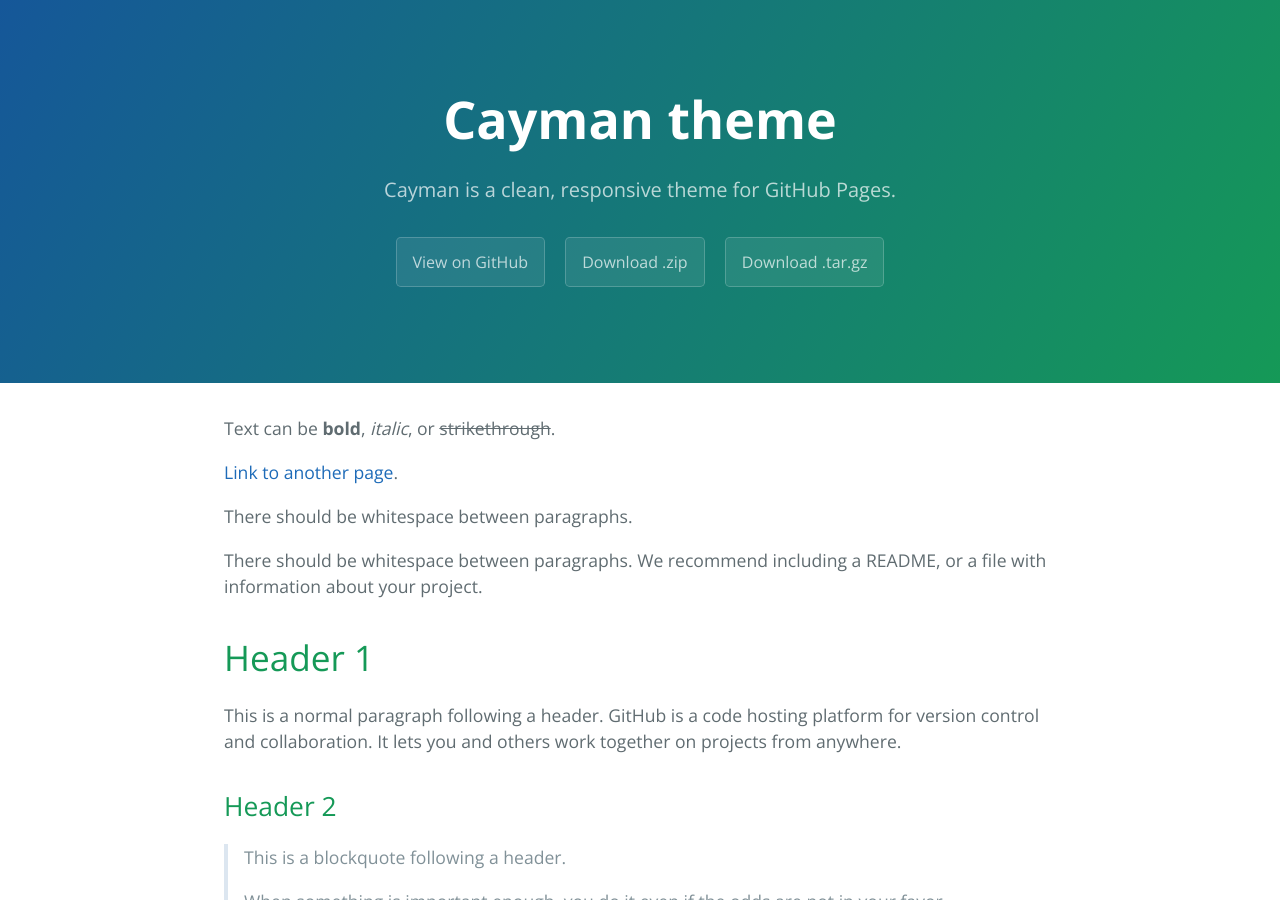
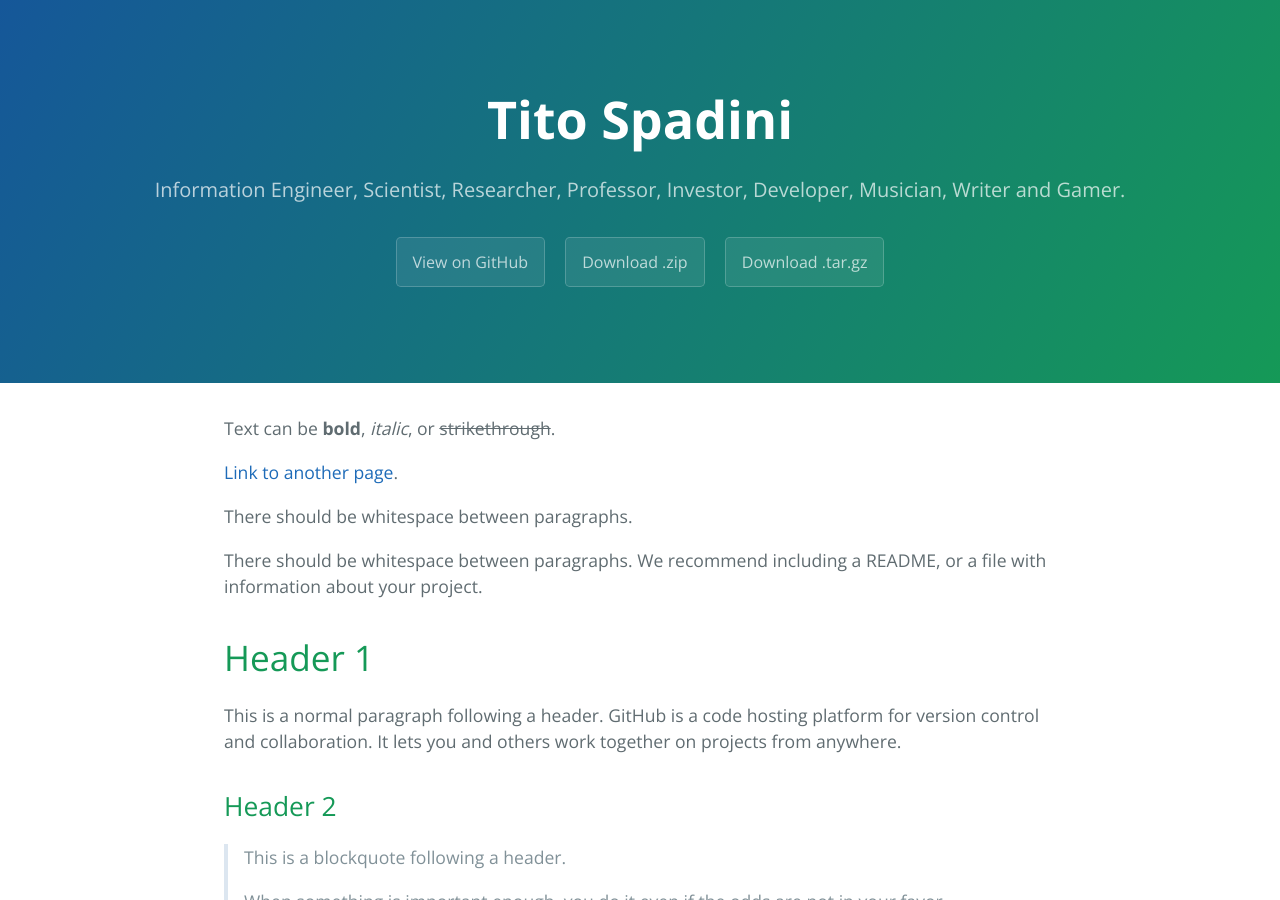
Before and after one commit to tito-spadini/titocaco.github.io, a Jekyll site: the page built from index.md, in a window 1280 px wide and 900 px high. Built offline with Jekyll 4.4.1, drawn with Linux system fonts in a browser that asks for light colours.

Commit message:
Updating title and description

```diff
--- a/_config.yml
+++ b/_config.yml
@@ -1,5 +1,5 @@
-title: Cayman theme
-description: Cayman is a clean, responsive theme for GitHub Pages.
+title: Tito Spadini
+description: Information Engineer, Scientist, Researcher, Professor, Investor, Developer, Musician, Writer and Gamer.
 show_downloads: true
 google_analytics:
 theme: jekyll-theme-cayman
```
